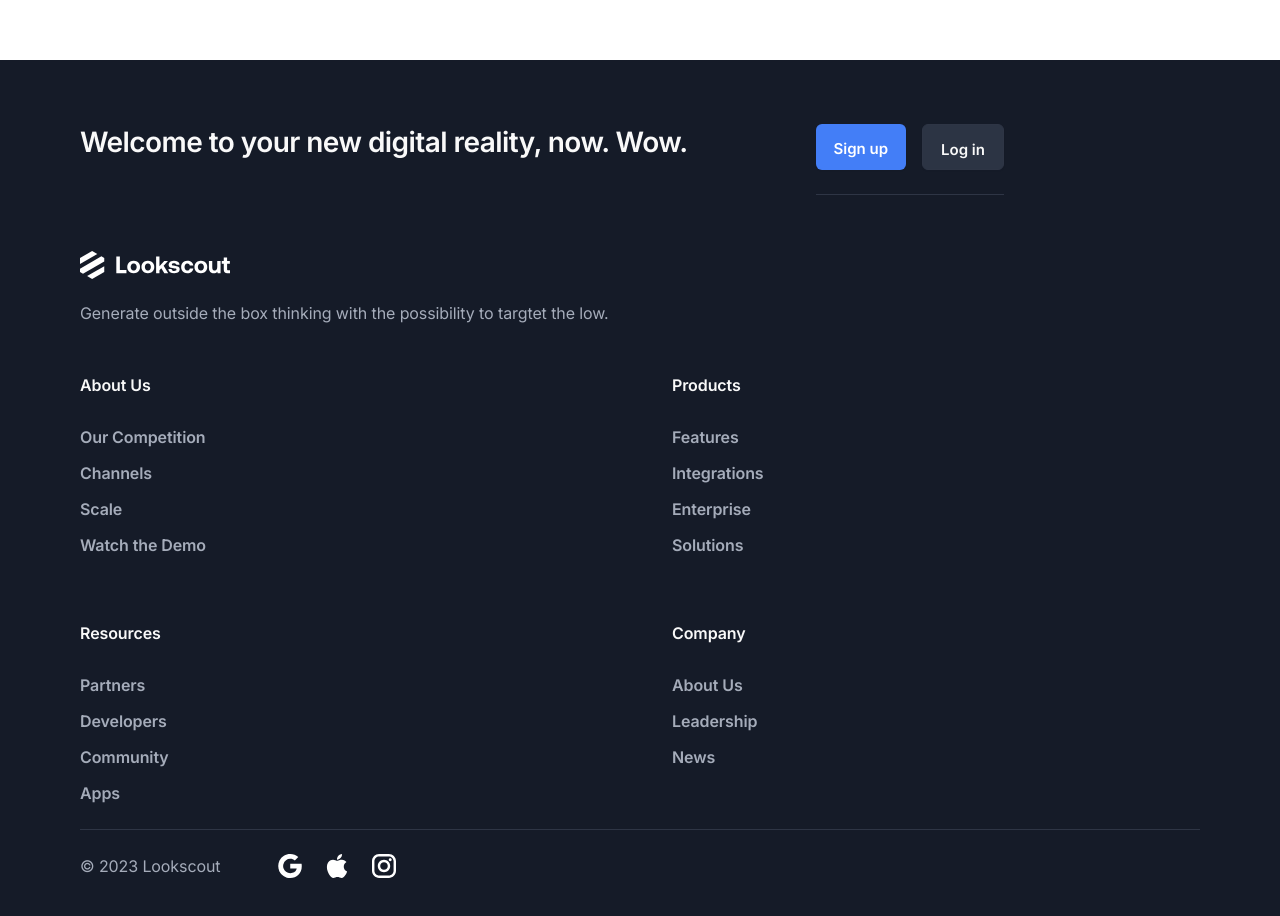
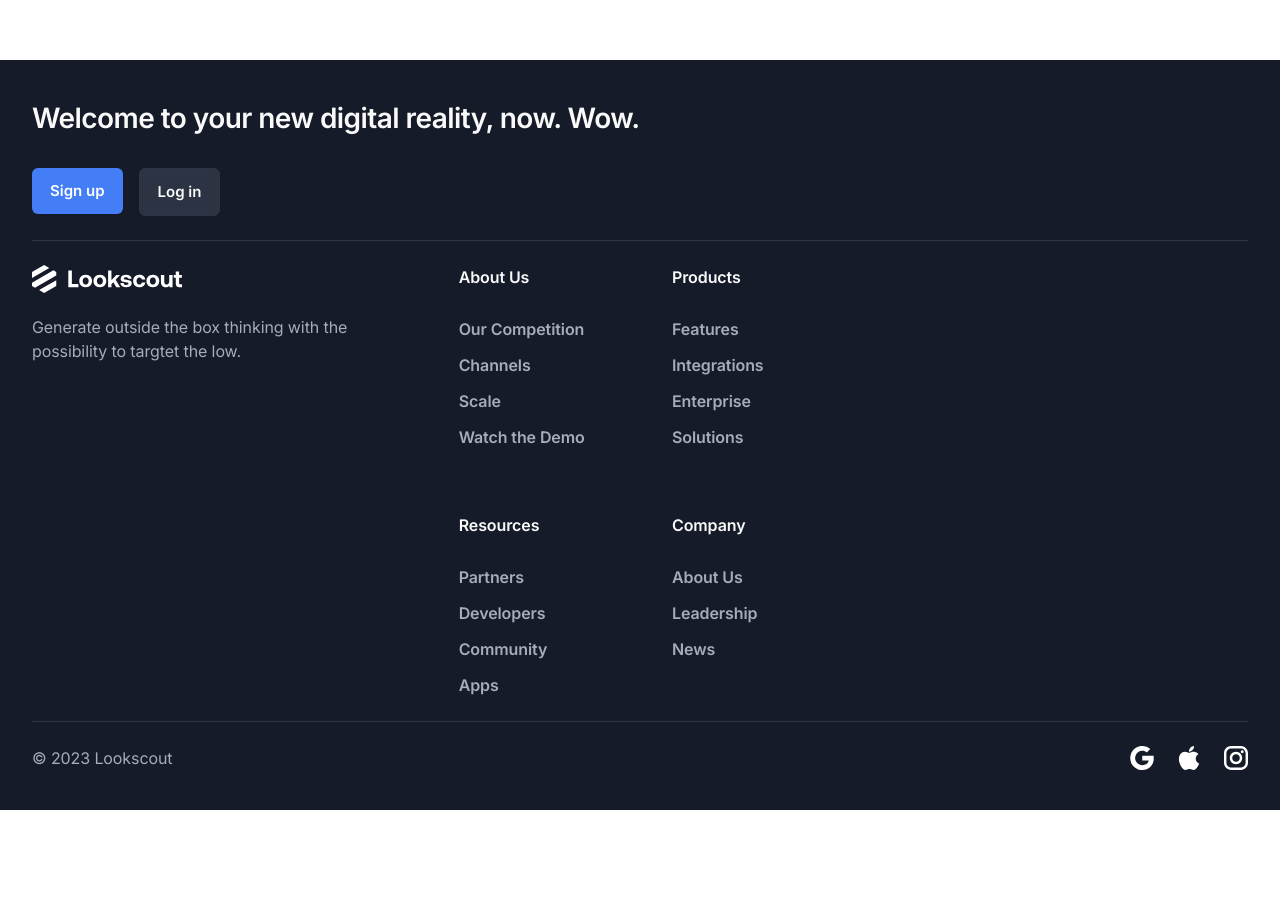
Before and after one commit to acunmedyaakademi/merve-yagmur-ali, a plain HTML site: page blog-page.html in a window 1280 px wide. Shown: the part 2055-2971 px from the top of the page. After the commit the page ends 2865 px from the top, so only its background shows below. Drawn offline with Linux system fonts and the light colour scheme.

Commit message:
blog-page responsive güncellendi, ekleme yapılıcak

```diff
--- a/assets/css/blog-page.css
+++ b/assets/css/blog-page.css
@@ -392,42 +392,37 @@ p, h1, h2, h3, h4, h5, h6 {
   border-bottom: 1px solid #2E3545;
 }
 
-.sign-up-btn {
-  max-width: 343px;
+
+.sign-up-btn a {
   background-color: #437EF7;
   box-shadow: 0px 1px 2px 0px #1018280A;
   border-radius: 6px;
   padding-inline: 144px;
   padding-block: 13px;
-}
-
-.sign-up-btn a {
   font-family: 'Inter';
   font-size: 15px;
   font-weight: 600;
   line-height: 22px;
   color: #FFFFFF;
   text-decoration: none;
+  display: block;
 }
 
-.log-in-btn {
-  max-width: 343px;
+.log-in-btn a {
   background-color: #2C3444;
+  border: 1px solid #2E3545;
   box-shadow: 0px 1px 2px 0px #1018280A;
-  border: 1px solid #2E3545;
   border-radius: 6px;
   padding-inline: 144px;
   padding-block: 13px;
   margin-bottom: 24px;
-}
-
-.log-in-btn a {
   font-family: 'Inter';
   font-size: 15px;
   font-weight: 600;
   line-height: 22px;
   color: #F9F9F9;
   text-decoration: none;
+  display: block;
 }
 
 .footer-middle {
@@ -509,13 +504,19 @@ p, h1, h2, h3, h4, h5, h6 {
   gap: 24px;
 }
 
-@media (width > 375px) {
+@media (width > 758px) {
+
   .footer {
     padding-inline: 32px;
     padding-block: 40px;
   }
 
   .footer-top {
+    flex-direction: column;
+    gap: 5px;
+ }
+
+  .footer-top h3 {
     margin-bottom: 32px;
   }
 
@@ -524,24 +525,33 @@ p, h1, h2, h3, h4, h5, h6 {
     gap: 16px;
   }
 
-  .sign-up-btn {
-    max-width: 91px;
-    max-height: 46px;
+  .sign-up-btn a {
+    padding: 12px 18px;
+    background-color: #437EF7;
+    border-radius: 6px;
+    display: inline-block;
+  }
+
+  .log-in-btn a {
     padding: 12px 18px;
     text-align: center;
+    display: inline-block;
   }
 
-  .log-in-btn {
-    max-width: 86px;
-    max-height: 46px;
-    padding: 12px 18px;
-    text-align: center;
+  .footer-middle {
+    grid-template-columns: repeat(3, 1fr);
+    gap: 64px;
   }
 
+  .footer-bottom {
+    display: flex;
+    justify-content: space-between;
+    align-items: center;
+  }
 
 }
 
-@media (width > 768px) {
+@media (width > 1280px) {
   .footer {
     padding-inline: 80px;
     padding-block: 64px;
--- a/assets/css/help-support.css
+++ b/assets/css/help-support.css
@@ -175,3 +175,5 @@ a{
     background-color:  #437EF7;
   }
 }
+
+/* yagmur section start */
```
Also changed, not shown: blog-page.html (+18 -10 lines), help-support.html (+4 -0 lines).
